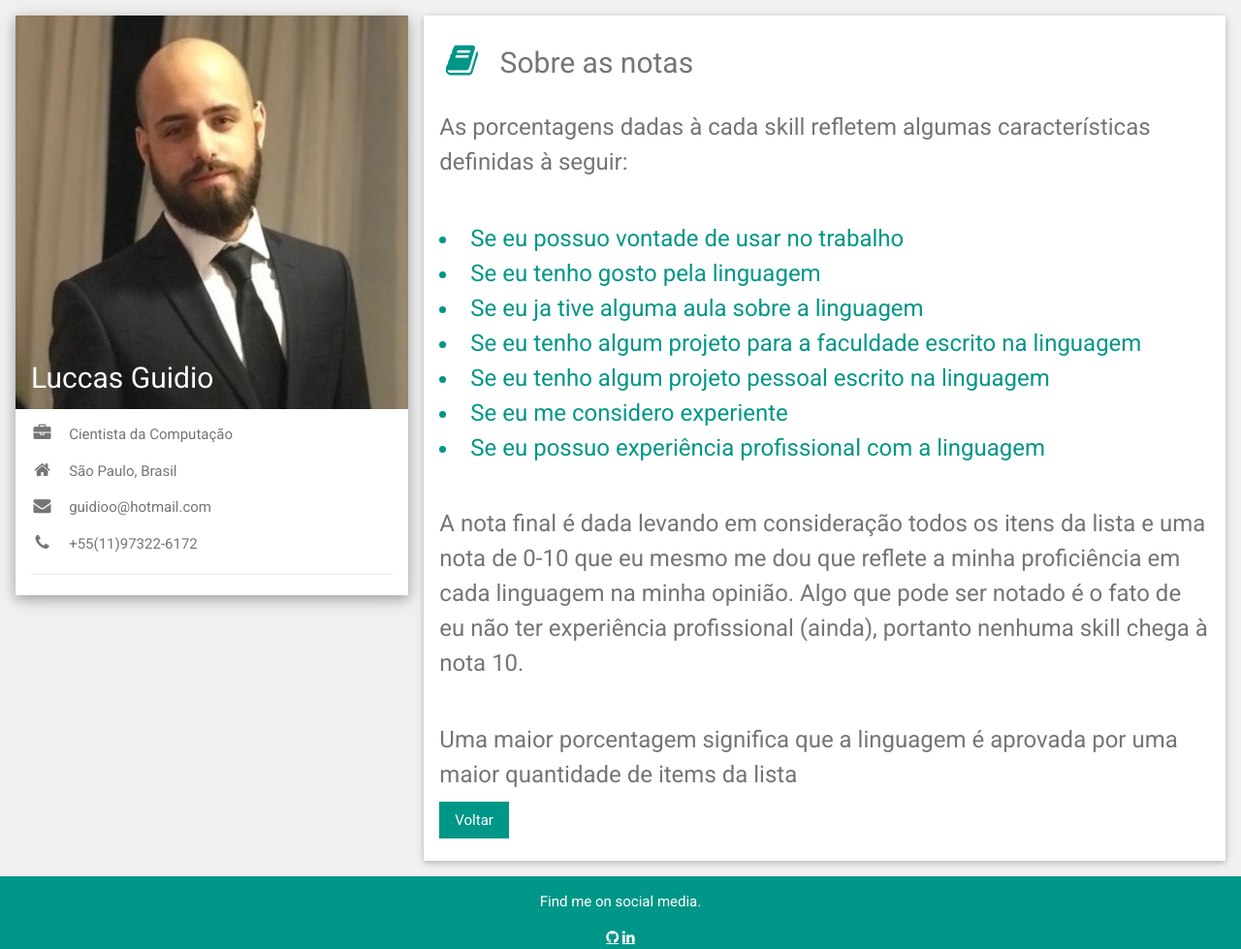
After one commit to guidio8/curriculo-online, a Flask app: page /legenda in a window 1280 px wide. The commit adds this page. Shown: the whole page at 97% size. Run offline with Flask 2, Linux system fonts and the light colour scheme.

Commit message:
adding a "legend" to explain how I decided each rating for my skills

```diff
--- a/main.py
+++ b/main.py
@@ -231,5 +231,9 @@ def remover_skills():
 def pythonProjects():
     return render_template("pythonProject.html", language = app.config['LANGUAGE'])
 
+@app.route('/legenda')
+def legenda():
+    return render_template('legenda_skills.html', language=app.config['LANGUAGE'])
+
 if __name__ == '__main__':
     app.run(debug=True)
--- /dev/null
+++ b/templates/legenda_skills.html
@@ -0,0 +1,120 @@
+<!DOCTYPE html>
+<html xmlns="http://www.w3.org/1999/html">
+<title>CV Luccas Guidio</title>
+<meta charset="UTF-8">
+<meta name="viewport" content="width=device-width, initial-scale=1">
+<link rel="stylesheet" href="https://www.w3schools.com/w3css/4/w3.css">
+<link rel='stylesheet' href='https://fonts.googleapis.com/css?family=Roboto'>
+<link rel="stylesheet" href="https://cdnjs.cloudflare.com/ajax/libs/font-awesome/4.7.0/css/font-awesome.min.css">
+<style>
+    html,body,h1,h2,h3,h4,h5,h6 {font-family: "Roboto", sans-serif}
+</style>
+
+<body class="w3-light-grey">
+
+<!-- Page Container -->
+<div class="w3-content w3-margin-top" style="max-width:1400px;">
+
+    <!-- The Grid -->
+    <div class="w3-row-padding">
+
+        <!-- Left Column -->
+        <div class="w3-third">
+            <div class="w3-white w3-text-grey w3-card-4">
+                <div class="w3-display-container">
+                    <img src={{url_for('static', filename = 'imagens/avatar.jpg')}} style="width:100%" alt="Avatar">
+                    <div class="w3-display-bottomleft w3-container w3-text-white">
+                        <h2>Luccas Guidio</h2>
+                    </div>
+                </div>
+                <div class="w3-container">
+                    <p><i class="fa fa-briefcase fa-fw w3-margin-right w3-large w3-text-grey"></i>Cientista da Computação</p>
+                    <p><i class="fa fa-home fa-fw w3-margin-right w3-large w3-text-grey"></i>São Paulo, Brasil</p>
+                    <p><i class="fa fa-envelope fa-fw w3-margin-right w3-large w3-text-grey"></i>guidioo@hotmail.com</p>
+                    <p><i class="fa fa-phone fa-fw w3-margin-right w3-large w3-text-grey"></i>+55(11)97322-6172</p>
+                    <hr>
+                </div>
+            </div><br>
+
+            <!-- End Left Column -->
+        </div>
+
+        <!-- Right Column -->
+        <div class="w3-twothird">
+            <div class="w3-container w3-card w3-white">
+                {% if language == 'pt' %}
+                <h2 class="w3-text-grey w3-padding-16">
+                    <i class="fa fa-book fa-fw w3-margin-right w3-xxlarge w3-text-teal"></i>Sobre as notas
+                </h2>
+                <h3 class="w3-text-grey">As porcentagens dadas à cada skill refletem algumas características definidas à seguir:</h3>
+                <br>
+                <h3 class="w3-text-teal">
+                    <li>Se eu possuo vontade de usar no trabalho</li>
+                    <li>Se eu tenho gosto pela linguagem</li>
+                    <li>Se eu ja tive alguma aula sobre a linguagem</li>
+                    <li>Se eu tenho algum projeto para a faculdade escrito na linguagem</li>
+                    <li>Se eu tenho algum projeto pessoal escrito na linguagem</li>
+                    <li>Se eu me considero experiente</li>
+                    <li>Se eu possuo experiência profissional com a linguagem</li>
+                </h3>
+                <br>
+                <h3 class="w3-text-grey">A nota final é dada levando em consideração todos os itens da lista
+                    e uma nota de 0-10 que eu mesmo me dou que reflete a minha proficiência em cada linguagem
+                    na minha opinião.
+                    Algo que pode ser notado é o fato de eu não ter experiência profissional (ainda), portanto
+                    nenhuma skill chega à nota 10.
+                </h3>
+                <br>
+                <h3 class="w3-text-grey">Uma maior porcentagem significa que a linguagem é aprovada por uma maior quantidade de items da lista
+                </h3>
+                <a href="/" class="w3-button w3-teal">Voltar</a>
+                </br>
+                {% endif %}
+                {% if language == 'en' %}
+                <h2 class="w3-text-grey w3-padding-16">
+                    <i class="fa fa-book fa-fw w3-margin-right w3-xxlarge w3-text-teal"></i>About the rating
+                </h2>
+                <h3 class="w3-text-grey">Each percentage attributed to a skill reflects some of the features shown below:</h3>
+                <br>
+                <h3 class="w3-text-teal">
+                    <li>If I have the desire to work with the language</li>
+                    <li>If I enjoy programming in said language</li>
+                    <li>If I had classes about the language</li>
+                    <li>If I have any college project/assignment written in the language</li>
+                    <li>If I have any personal project/assignment written in the language</li>
+                    <li>If I consider myself experienced in the language</li>
+                    <li>If I have any professional experience with the language</li>
+                </h3>
+                <br>
+                <h3 class="w3-text-grey">The final rating is given based on all those items in the list and a 0-10
+                    grade that I give myself representing how much proficient I am in each language, in my opinion.
+
+                    One thing that is worth noting is the fact that I don't have any professional experience (yet),
+                    therefore no skill reaches the rating of 10
+                </h3>
+                <br>
+                <h3 class="w3-text-grey">The higher the percentage, the more items of the list each language checks off
+                </h3>
+                <a href="/" class="w3-button w3-teal">Go back</a>
+                </br>
+                {% endif %}
+                <br>
+            </div>
+            <!-- End Right Column -->
+        </div>
+
+        <!-- End Grid -->
+    </div>
+
+    <!-- End Page Container -->
+</div>
+
+<footer class="w3-container w3-teal w3-center w3-margin-top">
+    <p>Find me on social media.</p>
+    <a href="https://github.com/guidio8" class="fa fa-github w3-hover-opacity"></a>
+    <a href="https://www.linkedin.com/in/luccas-guidio-863497209/" class="fa fa-linkedin w3-hover-opacity"></a>
+    <br>
+</footer>
+
+</body>
+</html>
--- a/templates/pythonProject.html
+++ b/templates/pythonProject.html
@@ -33,7 +33,7 @@
                 {% if language == 'pt' %}
                 <form class="w3-container" method="POST">
                     <p>
-                    <h2 class="w3-text-teal"><b>Projetos em Python</b>
+                    <h2 class="w3-text-teal"><b>Projetos em Python 6/7</b>
                         <button formaction="/" class = "w3-right w3-button w3-teal">Voltar</button>
                     </h2>
                     <br>
```
Also changed, not shown: templates/index.html (+11 -4 lines), sql/skills.db, 1 other file.
